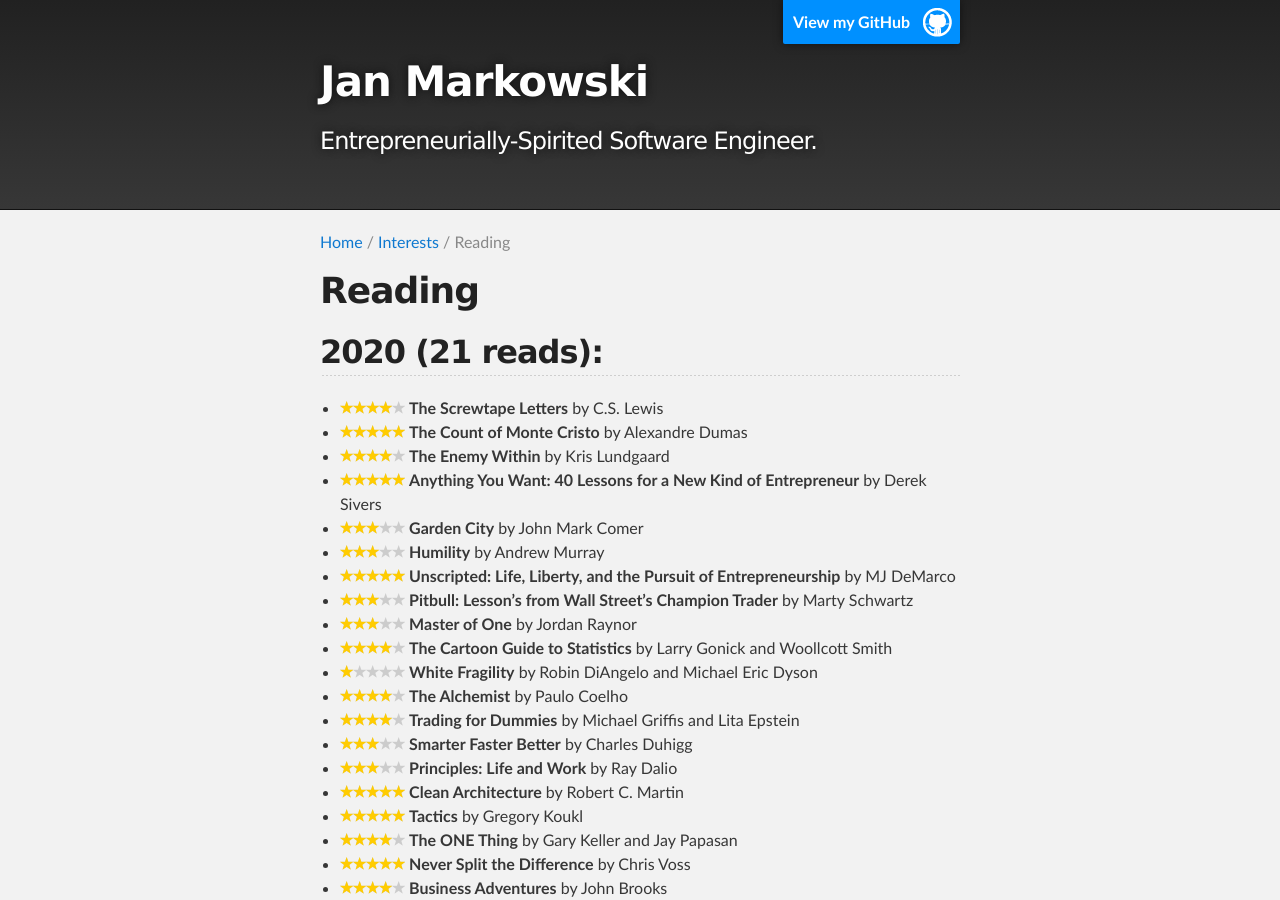
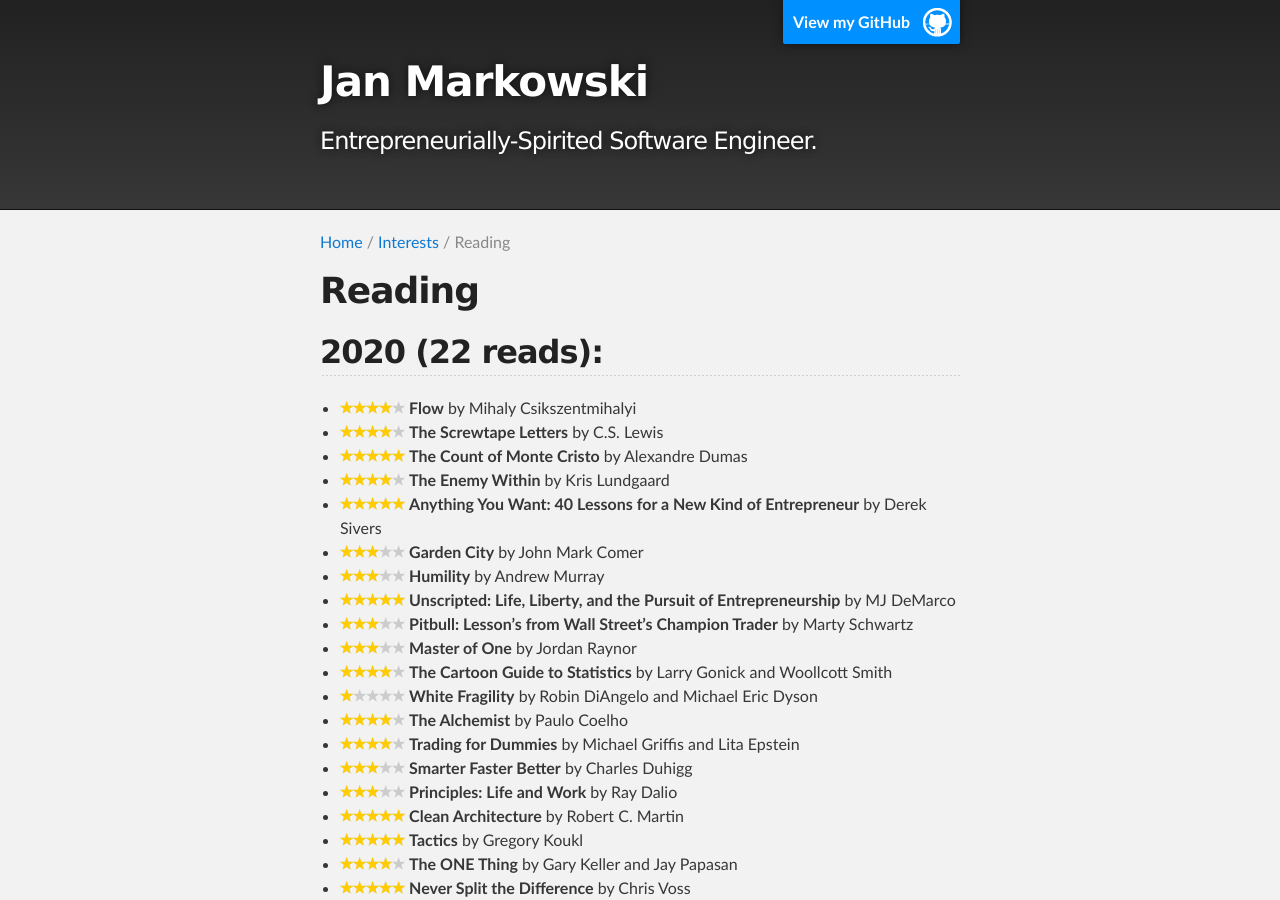
Before and after one commit to jmarkowski/jmarkowski.github.io, a Jekyll site: the page built from _interests/reading.md, in a window 1280 px wide and 900 px high. Built offline with Jekyll 4.4.1, drawn with Linux system fonts in a browser that asks for light colours.

Commit message:
Finished reading 'Flow'

```diff
--- a/_interests/reading.md
+++ b/_interests/reading.md
@@ -42,8 +42,9 @@
 </span>
 {% endcapture %}
 
-## 2020 (21 reads):
+## 2020 (22 reads):
 
+- {{ star4 }} __Flow__ by Mihaly Csikszentmihalyi
 - {{ star4 }} __The Screwtape Letters__ by C.S. Lewis
 - {{ star5 }} __The Count of Monte Cristo__ by Alexandre Dumas
 - {{ star4 }} __The Enemy Within__ by Kris Lundgaard
```
